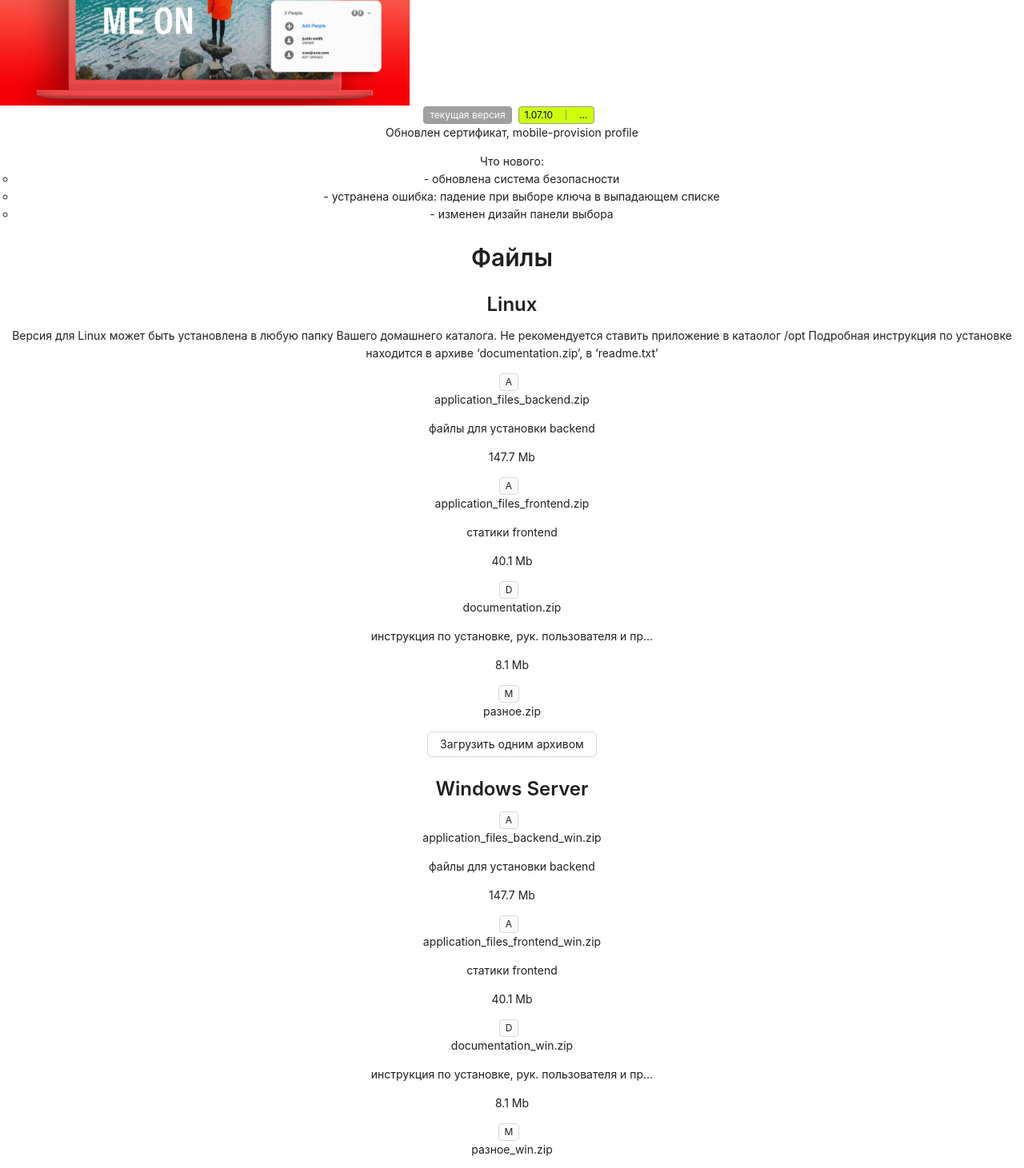
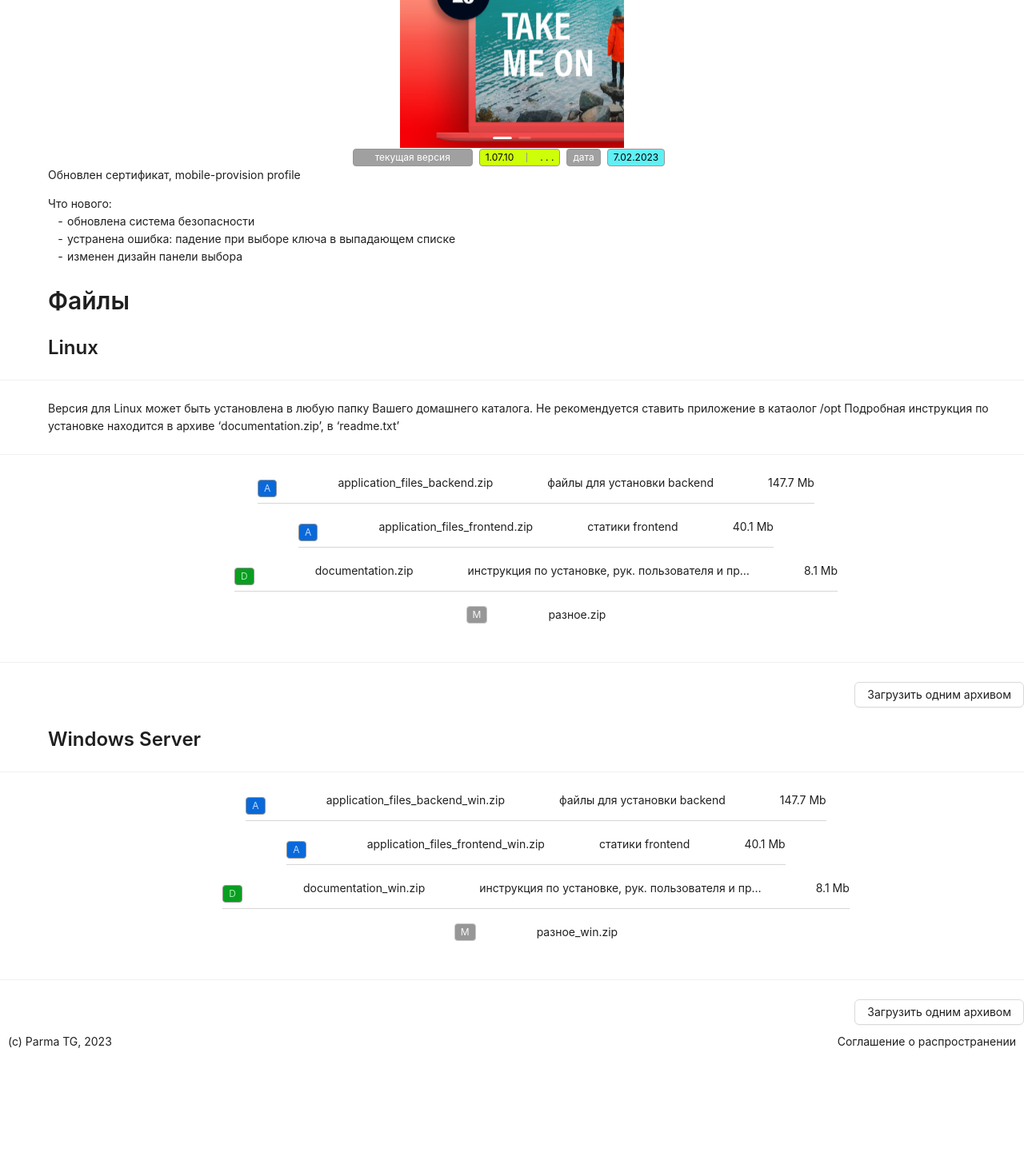
Before and after one commit to Kulikoff37/practice, a React (Vite) app: page /guest in a window 1280 px wide. Shown: the part 320-1781 px from the top of the page at 80% size. After the commit the page ends 1644 px from the top, so only its background shows below. Built offline with nearby package versions, Linux system fonts and the light colour scheme.

Commit message:
почти доделал верстку

```diff
--- a/src/components/Footer/Footer.tsx
+++ b/src/components/Footer/Footer.tsx
@@ -11,8 +11,16 @@ const docStyle: React.CSSProperties = {
     textAlign: 'end',
 };
 
+const footerStyle: React.CSSProperties = {
+    width: '100%',
+    justifyContent: 'space-between',
+    color: '#57606A',
+    fontSize: '12',
+    padding: '10px'
+}
+
 const Footer: React.FC = () => (
-    <Space direction="horizontal" style={{ width: '100%' }}>
+    <Space direction="horizontal" style={footerStyle}>
         <Text style={nameStyle}>
             (c) Parma TG, 2023
         </Text>
--- a/src/components/Layout/SiteLayout.tsx
+++ b/src/components/Layout/SiteLayout.tsx
@@ -6,17 +6,26 @@ const { Header, Content } = Layout;
 
 const headerStyle: React.CSSProperties = {
   textAlign: 'left',
-  fontSize: '24px',
+  fontSize: '14px',
   lineHeight: 'unset',
   height: 'auto',
   color: '#979797',
   backgroundColor: '#fff',
+  verticalAlign: 'middle',
 };
 
 const contentStyle: React.CSSProperties = {
   textAlign: 'center',
   height: 'calc(100vh - 64px)',
   backgroundColor: '#fff',
+};
+
+const headerSpaceStyle: React.CSSProperties = {
+  border: 'solid 1px',
+  borderColor: '#979797',
+  width: '100%',
+  margin: '10px',
+  padding: '5px',
 };
 
 interface ISiteLayout {
@@ -27,9 +36,10 @@ const SiteLayout: React.FC<ISiteLayout> = ({ header }) => (
   <Space direction="vertical" style={{ width: '100%' }} size={[0, 48]}>
     <Layout>
       <Header style={headerStyle}>
-        <Image preview={false} src='/src/components/Layout/static/logo.svg' />
-        <div style={{}}>{header}</div>
-
+        <Space style={headerSpaceStyle}>
+          <Image preview={false} src='/src/components/Layout/static/logo.svg' />
+          <div>{header}</div>
+        </Space>
       </Header>
       <Content style={contentStyle}>
         <Outlet />
--- a/src/pages/Guest/Guest.tsx
+++ b/src/pages/Guest/Guest.tsx
@@ -38,15 +38,16 @@ const Guest: React.FC = () => {
 
     return (
         <div>
-            <Space style={{ alignItems: 'left', width: '100%' }}>
+            <Space className='badge'>
                 <Image
                     preview={false}
                     src='/src/pages/Guest/static/badge.svg'
                 />
                 <Title>ISAFSB</Title>
             </Space>
+            <Divider className='divider' />
             <div>
-                <Carousel afterChange={onChange}>
+                <Carousel className='carousel' afterChange={onChange}>
                     <div>
                         <img src="src/pages/Guest/static/carousel/img1.svg" alt="" />
                     </div>
@@ -62,94 +63,126 @@ const Guest: React.FC = () => {
                         <Space split={<Divider className='gray-divider' type='vertical' />}>
                             <div>1.07.10</div>
                             <Dropdown menu={{ items }} placement="bottom" arrow={{ pointAtCenter: true }}>
-                                <div>...</div>
+                                <div className='dots'>. . .</div>
                             </Dropdown>
 
                         </Space>
                     </Tag>
+                    <Tag bordered={false} className='date-tag'>дата</Tag>
+                    <Tag bordered={false} className='blue-tag'>7.02.2023</Tag>
                 </Space>
             </div >
             <div>
-                <Paragraph>
+                <Paragraph className='paragraph'>
                     Обновлен сертификат, mobile-provision profile
                 </Paragraph>
-                <Paragraph>
+                <Paragraph className='paragraph'>
                     Что нового:
                     <ul>
                         <li>
-                            - обновлена система безопасности
+                            обновлена система безопасности
                         </li>
                         <li>
-                            - устранена ошибка: падение при выборе ключа в выпадающем списке
+                            устранена ошибка: падение при выборе ключа в выпадающем списке
                         </li>
                         <li>
-                            - изменен дизайн панели выбора
+                            изменен дизайн панели выбора
                         </li>
                     </ul>
                 </Paragraph>
             </div>
             <div>
-                <Title level={2}>Файлы</Title>
+                <Title className='title' level={2}>Файлы</Title>
                 <div>
-                    <Title level={3}>Linux</Title>
-                    <Paragraph>
+                    <Title className='title' level={3}>Linux</Title>
+                    <Divider className='divider' />
+                    <Paragraph className='paragraph'>
                         Версия для Linux может быть установлена в любую папку Вашего домашнего каталога. Не рекомендуется ставить
                         приложение в катаолог /opt
                         Подробная инструкция по установке находится в архиве ‘documentation.zip’, в ‘readme.txt’
                     </Paragraph>
-                    <div>
+                    <Divider className='divider' />
+                    <Space direction='vertical'>
+                        <Space direction='horizontal' className='files'>
+                            <Space direction='horizontal' className='files-deep'>
+                                <Tag className='a-tag'>A</Tag>
+                                <Paragraph className='paragraph'>application_files_backend.zip</Paragraph>
+                                <Paragraph className='paragraph'>файлы для установки backend</Paragraph>
+                                <Paragraph className='paragraph'>147.7 Mb</Paragraph>
+                            </Space>
+                        </Space>
+                        <Space direction='horizontal' className='files'>
+                            <Space direction='horizontal' className='files-deep'>
+                                <Tag className='a-tag'>A</Tag>
+                                <Paragraph className='paragraph'>application_files_frontend.zip</Paragraph>
+                                <Paragraph className='paragraph'>статики frontend</Paragraph>
+                                <Paragraph className='paragraph'>40.1 Mb</Paragraph>
+                            </Space>
+                        </Space>
+                        <Space direction='horizontal' className='files'>
+                            <Space direction='horizontal' className='files-deep'>
+                                <Tag className='d-tag'>D</Tag>
+                                <Paragraph className='paragraph'>documentation.zip</Paragraph>
+                                <Paragraph className='paragraph'>инструкция по установке, рук. пользователя и пр…</Paragraph>
+                                <Paragraph className='paragraph'>8.1 Mb</Paragraph>
+                            </Space>
+                        </Space>
+                        <Space direction='horizontal' className='files'>
+                            <Tag className='m-tag'>M</Tag>
+                            <Paragraph className='paragraph'>разное.zip</Paragraph>
+                        </Space>
+                    </Space>
+                    <Divider className='divider' />
+                    <div className='button'>
                         <div>
-                            <Tag>A</Tag>
-                            <Paragraph>application_files_backend.zip</Paragraph>
-                            <Paragraph>файлы для установки backend</Paragraph>
-                            <Paragraph>147.7 Mb</Paragraph>
                         </div>
                         <div>
-                            <Tag>A</Tag>
-                            <Paragraph>application_files_frontend.zip</Paragraph>
-                            <Paragraph>статики frontend</Paragraph>
-                            <Paragraph>40.1 Mb</Paragraph>
+                            <Button>Загрузить одним архивом</Button>
+                        </div>
+                    </div>
+                </div>
+                <div>
+                    <Title className='title' level={3}>Windows Server</Title>
+                    <Divider className='divider' />
+                    <Space direction='vertical'>
+                        <Space direction='horizontal' className='files'>
+                            <Space direction='horizontal' className='files-deep'>
+                                <Tag className='a-tag'>A</Tag>
+                                <Paragraph className='paragraph'>application_files_backend_win.zip</Paragraph>
+                                <Paragraph className='paragraph'>файлы для установки backend</Paragraph>
+                                <Paragraph className='paragraph'>147.7 Mb</Paragraph>
+                            </Space>
+                        </Space>
+                        <Space direction='horizontal' className='files'>
+                            <Space direction='horizontal' className='files-deep'>
+                                <Tag className='a-tag'>A</Tag>
+                                <Paragraph className='paragraph'>application_files_frontend_win.zip</Paragraph>
+                                <Paragraph className='paragraph'>статики frontend</Paragraph>
+                                <Paragraph className='paragraph'>40.1 Mb</Paragraph>
+                            </Space>
+                        </Space>
+                        <Space direction='horizontal' className='files'>
+                            <Space direction='horizontal' className='files-deep'>
+                                <Tag className='d-tag'>D</Tag>
+                                <Paragraph className='paragraph'>documentation_win.zip</Paragraph>
+                                <Paragraph className='paragraph'>инструкция по установке, рук. пользователя и пр…</Paragraph>
+                                <Paragraph className='paragraph'>8.1 Mb</Paragraph>
+                            </Space>
+                        </Space>
+                        <Space direction='horizontal' className='files'>
+                            <Tag className='m-tag'>M</Tag>
+                            <Paragraph className='paragraph'>разное_win.zip</Paragraph>
+                        </Space>
+                    </Space>
+                    <Divider className='divider' />
+                    <div className='button'>
+                        <div>
                         </div>
                         <div>
-                            <Tag>D</Tag>
-                            <Paragraph>documentation.zip</Paragraph>
-                            <Paragraph>инструкция по установке, рук. пользователя и пр…</Paragraph>
-                            <Paragraph>8.1 Mb</Paragraph>
-                        </div>
-                        <div>
-                            <Tag>M</Tag>
-                            <Paragraph>разное.zip</Paragraph>
+                            <Button>Загрузить одним архивом</Button>
                         </div>
                     </div>
-                    <Button>Загрузить одним архивом</Button>
-                </div>
-                <div>
-                    <Title level={3}>Windows Server</Title>
-                    <div>
-                        <div>
-                            <Tag>A</Tag>
-                            <Paragraph>application_files_backend_win.zip</Paragraph>
-                            <Paragraph>файлы для установки backend</Paragraph>
-                            <Paragraph>147.7 Mb</Paragraph>
-                        </div>
-                        <div>
-                            <Tag>A</Tag>
-                            <Paragraph>application_files_frontend_win.zip</Paragraph>
-                            <Paragraph>статики frontend</Paragraph>
-                            <Paragraph>40.1 Mb</Paragraph>
-                        </div>
-                        <div>
-                            <Tag>D</Tag>
-                            <Paragraph>documentation_win.zip</Paragraph>
-                            <Paragraph>инструкция по установке, рук. пользователя и пр…</Paragraph>
-                            <Paragraph>8.1 Mb</Paragraph>
-                        </div>
-                        <div>
-                            <Tag>M</Tag>
-                            <Paragraph>разное_win.zip</Paragraph>
-                        </div>
-                    </div>
-                    <Button>Загрузить одним архивом</Button>
+
                 </div>
             </div>
 
--- a/src/pages/Guest/index.css
+++ b/src/pages/Guest/index.css
@@ -2,14 +2,104 @@
     background-color: #CEFF0A;
     color           : #000000;
     border-color    : #979797;
+
 }
 
 .gray-tag {
     background-color: #A0A0A0;
     color           : #fff;
     border-color    : #979797;
+    width           : 150px;
+    text-align      : center;
 }
 
 .gray-divider {
     border-color: #979797;
 }
+
+.carousel {
+    padding: 0px 500px 0px 500px;
+}
+
+.badge {
+    text-align  : unset !important;
+    align-items : start;
+    width       : 100%;
+    padding-left: 60px;
+}
+
+.divider {}
+
+.dots {
+    align-items   : center;
+    text-align    : center;
+    vertical-align: middle;
+}
+
+li::marker {
+    content: '-';
+}
+
+.paragraph {
+    text-align  : start;
+    padding-left: 60px;
+}
+
+.title {
+    text-align  : start;
+    padding-left: 60px;
+}
+
+.files {
+    margin-bottom: 10px;
+    text-align   : start;
+    align-items  : unset;
+    padding-left : 60px;
+}
+
+.files-deep {
+    border-bottom: solid 1px black;
+    border-color : #D6D6D6;
+}
+
+div:where(.css-dev-only-do-not-override-12jzuas).ant-typography,
+:where(.css-dev-only-do-not-override-12jzuas).ant-typography p {
+    margin-bottom: unset !important;
+}
+
+.a-tag {
+    background-color: #0969DA;
+    color           : #C1DEFF;
+    border-color    : #979797;
+}
+
+.d-tag {
+    background-color: #0A9E21;
+    color           : #A4EEB0;
+    border-color    : #979797;
+}
+
+.m-tag {
+    background-color: #979797;
+    color           : #F8F8F8;
+    border-color    : #C8C8C8;
+}
+
+.button {
+    display        : flex;
+    justify-content: space-between;
+    text-align     : end;
+    width          : 100%;
+}
+
+.blue-tag {
+    background-color: #61EFF3;
+    color           : #000000;
+    border-color    : #979797;
+}
+
+.date-tag {
+    background-color: #A0A0A0;
+    color           : #fff;
+    border-color    : #979797;
+}
```
Also changed, not shown: src/pages/Guest/static/dots.svg (added).
